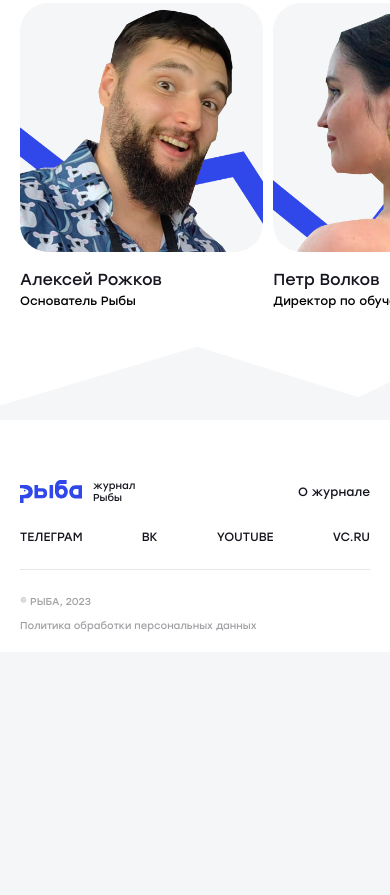
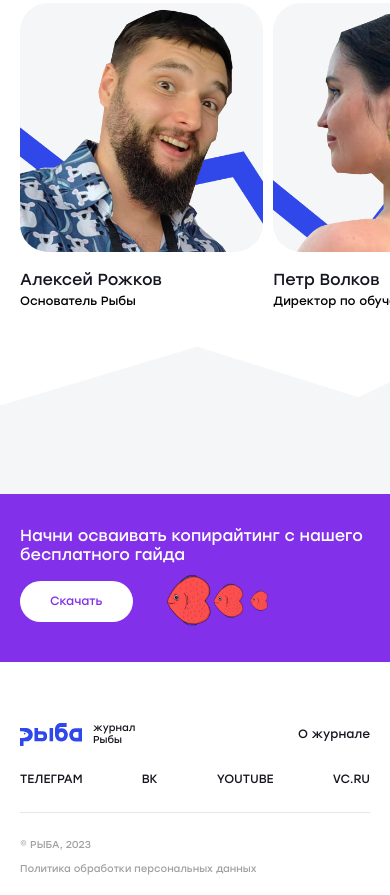
Before and after one commit to Hillel1408/journal-fish, a website: page #src/index.html in a window 390 px wide. Shown: the part 1151-2046 px from the top of the page. Before the commit the page ends 1803 px from the top, so only its background shows below. Drawn offline with nearby package versions, Linux system fonts and the light colour scheme; files that its build step writes are made by us from their sources.

Commit message:
Журнал Рыба

```diff
--- a/#src/index.html
+++ b/#src/index.html
@@ -15,7 +15,8 @@
       @@include('./html/intro.html') @@include('./html/slider.html')
       <!--@@include('./html/how.html') @@include('./html/promo.html')
       @@include('./html/articles.html') @@include('./html/subscription.html')
-      @@include('./html/articles-2.html') @@include('./html/guide.html')-->
+      @@include('./html/articles-2.html')-->
+      @@include('./html/guide.html')
     </main>
     @@include('./html/footer.html')
     <script src="js/swiper-bundle.min.js"></script>
--- a/#src/scss/sections/guide.scss
+++ b/#src/scss/sections/guide.scss
@@ -13,11 +13,22 @@
   &__container {
     display: flex;
     align-items: center;
+    gap: 20px;
     justify-content: space-between;
+    @media (max-width: 767px) {
+      gap: 8px;
+      padding-top: 32px;
+      padding-bottom: 32px;
+      flex-direction: column;
+      align-items: flex-start;
+    }
     p {
       color: white;
       line-height: 120%;
       font-size: 36px;
+      @media (max-width: 1500px) {
+        font-size: 20px;
+      }
       @media (max-width: 767px) {
         font-size: 16px;
       }
@@ -27,10 +38,18 @@
     display: flex;
     align-items: center;
     gap: 23px;
+    @media (max-width: 767px) {
+      flex-direction: row-reverse;
+    }
     img {
       width: 338px;
+      @media (max-width: 1500px) {
+        width: auto;
+        height: 98px;
+      }
       @media (max-width: 767px) {
-        width: 200px;
+        height: 58px;
+        transform: scale(-1, 1);
       }
     }
     button {
--- a/#src/scss/style.scss
+++ b/#src/scss/style.scss
@@ -30,6 +30,10 @@ body {
   line-height: 140%;
   font-size: 24px;
   padding: 22px 60px;
+  @media (max-width: 1500px) {
+    font-size: 16px;
+    padding: 16px 32px;
+  }
   @media (max-width: 767px) {
     font-size: 12px;
     padding: 12px 30px;
```
Also changed, not shown: #src/img/bg-8.png (added), dist/css/style.css, dist/img/bg-8.png (added), dist/index.html.
